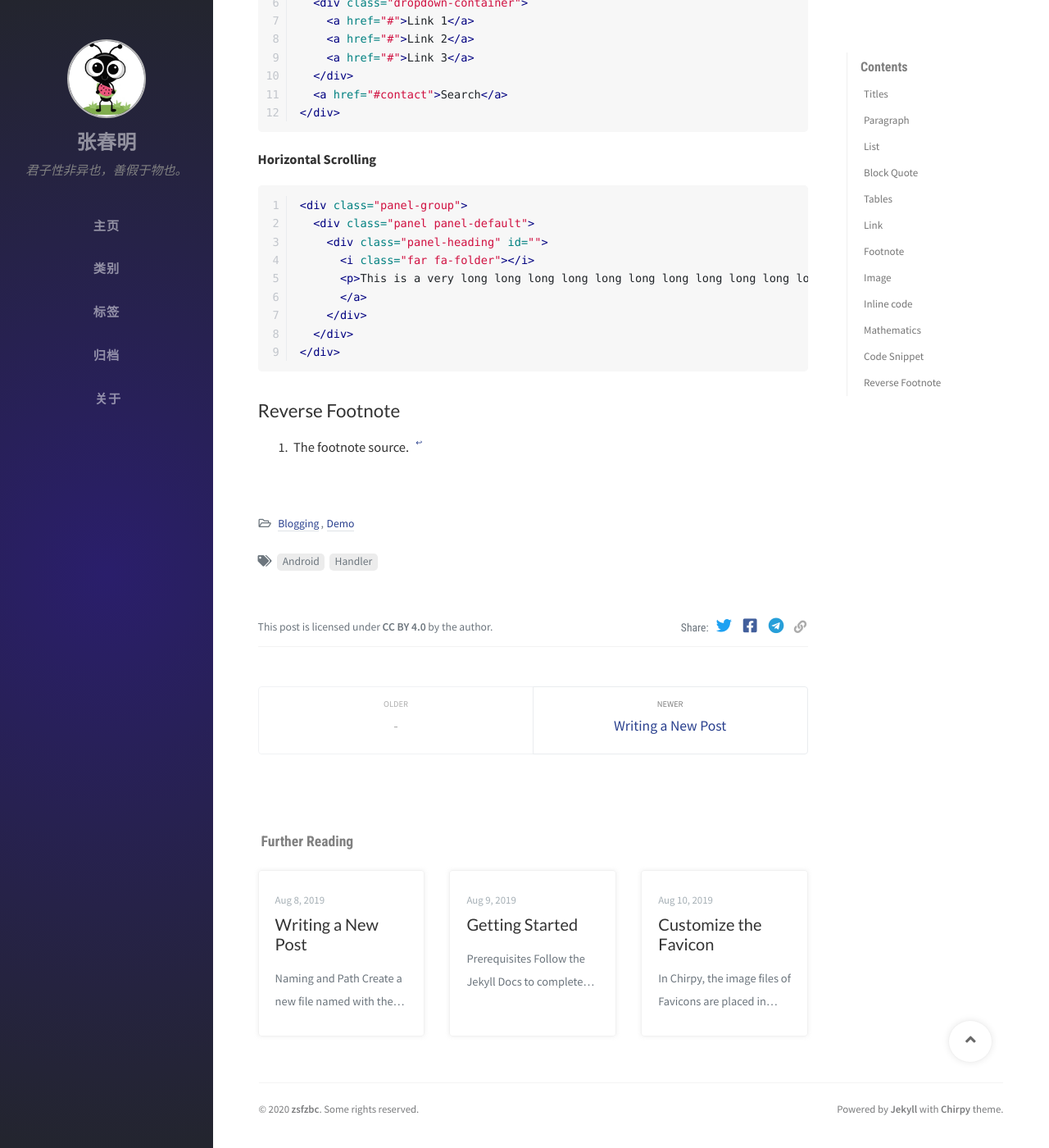
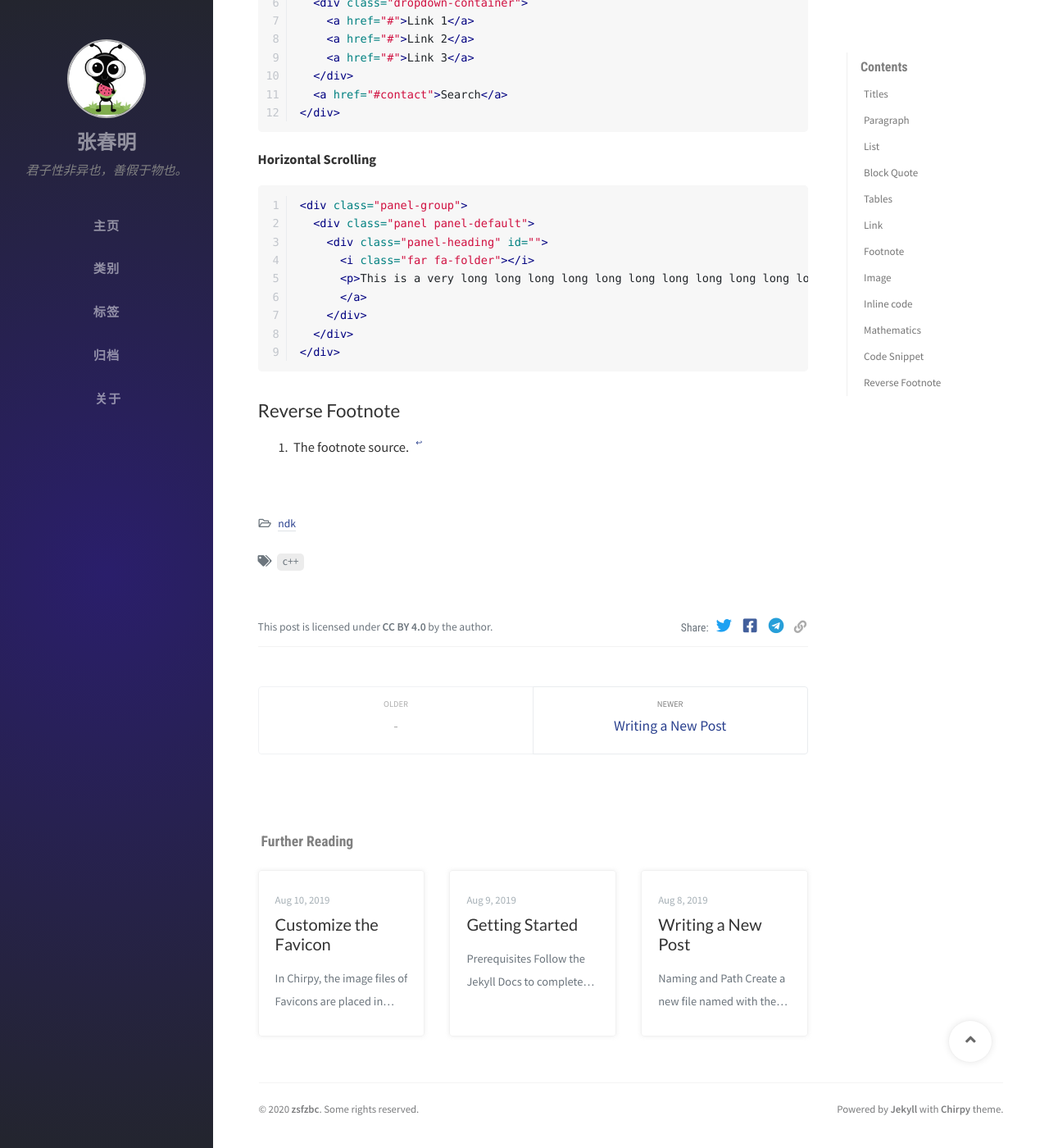
Before and after one commit to zsfzbc/blog, a Jekyll site: the page built from _posts/2020-09-24-c++学习笔记.md, in a window 1280 px wide and 1400 px high, scrolled down 4166 px. Shown: the whole window at 82% size. Built offline with Jekyll 4.4.1, drawn with Linux system fonts in a browser that asks for light colours; nearby versions of some CDN libraries; comment, search, counter and statistics services are not loaded; some of the changed text lies outside the part shown.

Commit message:
第一次提交

```diff
--- a/_posts/2019-08-08-text-and-typography.md
+++ b/_posts/2020-09-24-c++学习笔记.md
@@ -2,8 +2,8 @@
 title: Text and Typography
 author: Cotes Chung
 date: 2019-08-08 11:33:00 +0800
-categories: [Blogging, Demo]
-tags: [Android, Handler]
+categories: [ndk]
+tags: [c++]
 math: true
 image: /assets/img/sample/devices-mockup.png
 ---
```
